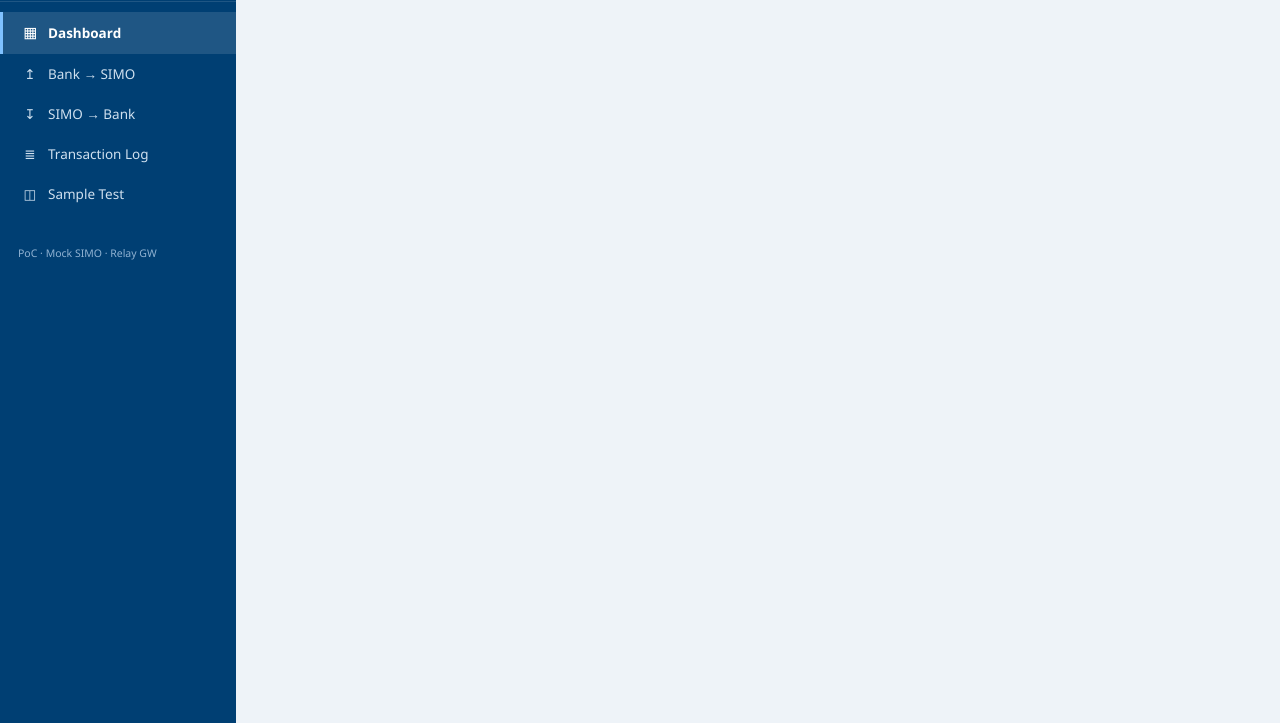
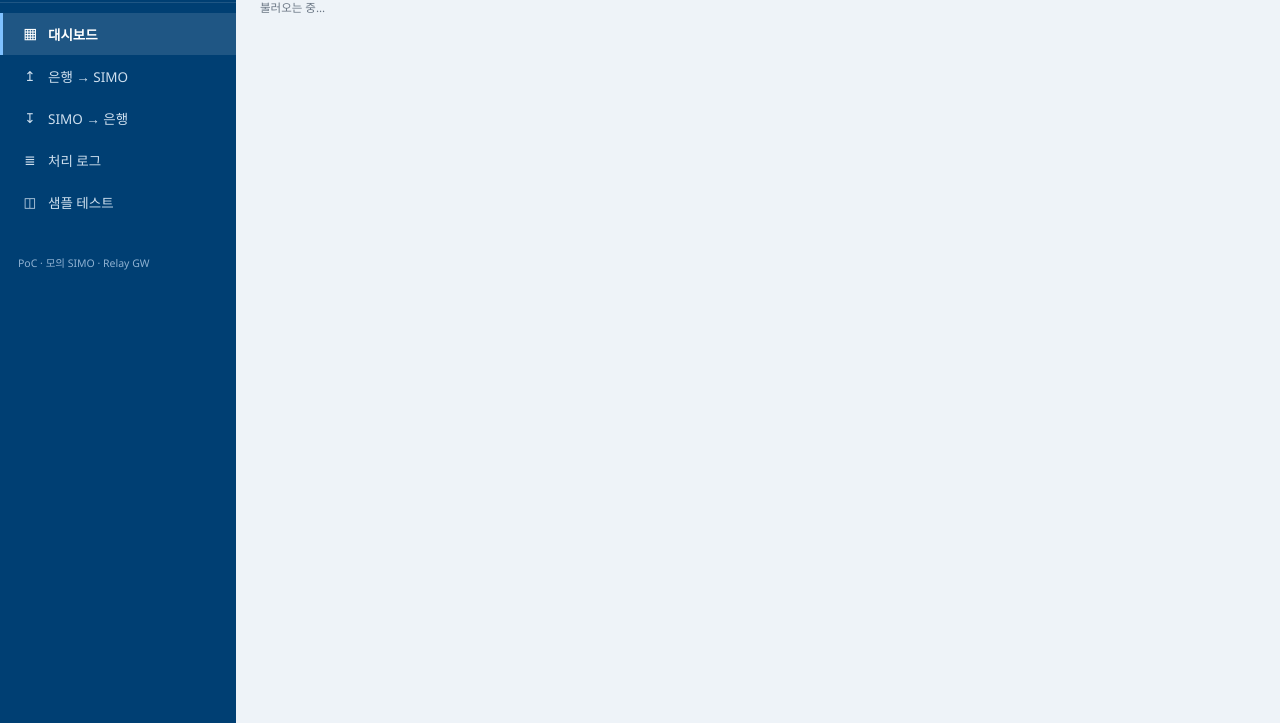
Before and after one commit to wzzongvn/simo-gateway-poc, a website: page index.html in a window 1280 px wide. Shown: the part 77-800 px from the top of the page. Drawn offline with Linux system fonts and the light colour scheme; no server answers.

Commit message:
Fix index.html: restore #view and app.js script (full body)

```diff
--- a/index.html
+++ b/index.html
@@ -111,3 +111,11 @@
         <span class="badge">&#9679; DEMO</span>
         <select class="ui" id="langSel"><option value="ko">&#54620;&#44397;&#50612;</option><option value="en">English</option><option value="vi">Ti&#7871;ng Vi&#7879;t</option></select>
       </div>
+    </div>
+    <div class="wrap" id="view"></div>
+  </div>
+</div>
+<div class="modal-bg" id="modalBg"><div class="modal" id="modal"></div></div>
+<script src="app.js"></script>
+</body>
+</html>
```
